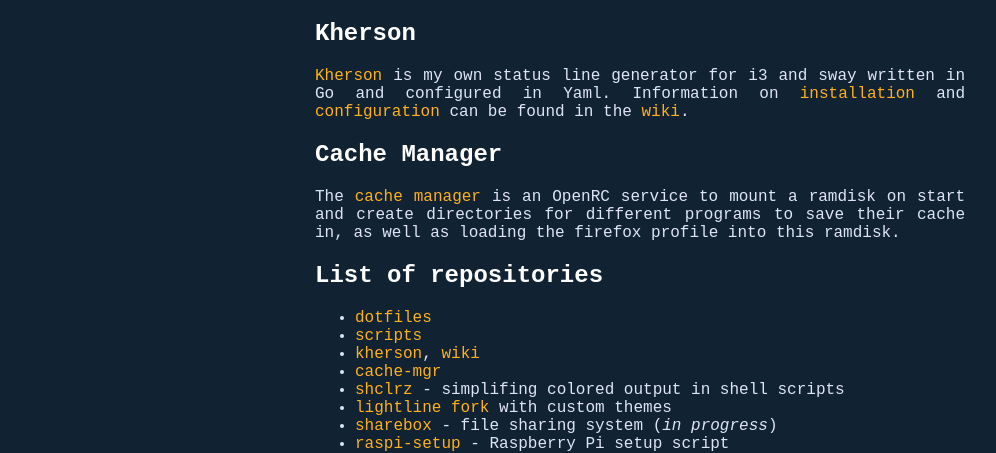
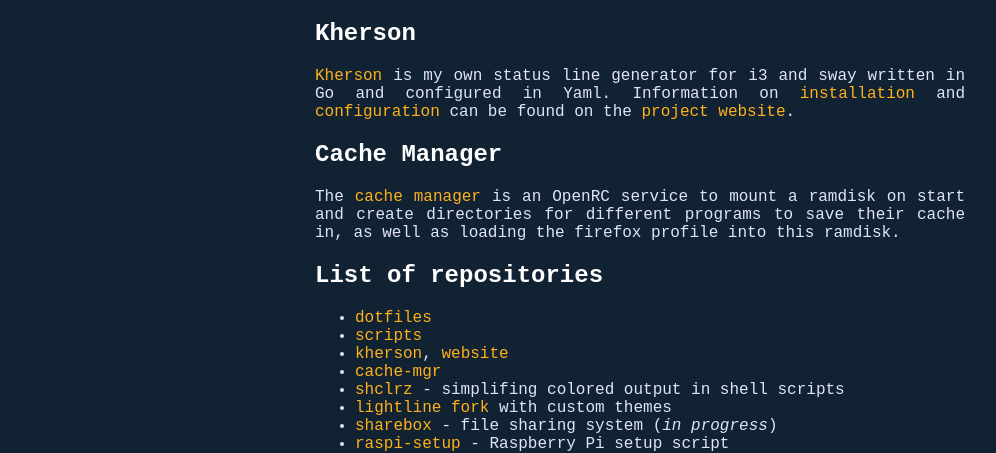
Before and after one commit to alexcoder04/in-finit-y, a Jekyll site: the page built from index.md, in a window 1280 px wide. Shown: the part 437-890 px from the top of the page, without its empty margins (0-996 px from the left). Built offline with Jekyll 4.4.1, drawn with Linux system fonts in a browser that asks for light colours; our own code applies the rules of GitHub Pages for plain Markdown files; the repository's description, which GitHub fills in, is left out.

Commit message:
update kherson links

```diff
--- a/_sass/colors.scss
+++ b/_sass/colors.scss
@@ -1,5 +1,5 @@
 $color_black: #112233;
 $color_cyan: #2573c6;
-$color_light_grey: #a3b1c2;
+$color_dark_grey: #253647;
 $color_white: #e0e4fb;
 $color_yellow: #ffb11a;
--- a/_sass/mytheme.scss
+++ b/_sass/mytheme.scss
@@ -35,7 +35,7 @@ h3 {
 code {
   font-family: monospace;
   color: white;
-  background-color: $color_light_grey;
+  background-color: $color_dark_grey;
   color: white;
   padding: 0.1em 0.3em 0.1em 0.3em;
 }
@@ -50,6 +50,6 @@ code {
   max-width: 100vw;
       margin: 0;
       position: relative;
-      padding: 20px 5px 20px 5px;
+      padding: 20px 10px 20px 10px;
   }
 }
--- a/_sass/sidebar.scss
+++ b/_sass/sidebar.scss
@@ -9,5 +9,8 @@
 
   @media screen and (orientation: portait) {
     position: static;
+    width: auto;
+    max-width: 100vw;
+    padding: 10px;
   }
 }
--- a/index.md
+++ b/index.md
@@ -18,9 +18,9 @@ and background tasks and glue everything in my system together.
 
 [Kherson](https://github.com/alexcoder04/kherson) is my own status line generator
 for i3 and sway written in Go and configured in Yaml. Information on
-[installation](https://github.com/alexcoder04/kherson/wiki/Installation) and
-[configuration](https://github.com/alexcoder04/kherson/wiki/Configuration) can
-be found in the [wiki](https://github.com/alexcoder04/kherson/wiki).
+[installation](https://alexcoder04.github.io/kherson/Installation.html) and
+[configuration](https://alexcoder04.github.io/kherson/Configuration.html) can
+be found on the [project website](https://alexcoder04.github.io/kherson/).
 
 ## Cache Manager
 
@@ -32,7 +32,7 @@ their cache in, as well as loading the firefox profile into this ramdisk.
 
  - [dotfiles](https://github.com/alexcoder04/dotfiles)
  - [scripts](https://github.com/alexcoder04/scripts)
- - [kherson](https://github.com/alexcoder04/kherson), [wiki](https://github.com/alexcoder04/kherson/wiki)
+ - [kherson](https://github.com/alexcoder04/kherson), [website](https://alexcoder04.github.io/kherson/)
  - [cache-mgr](https://github.com/alexcoder04/cache-mgr)
  - [shclrz](https://github.com/alexcoder04/shclrz) - simplifing colored output in shell scripts
  - [lightline fork](https://github.com/alexcoder04/lightline.vim) with custom themes
```
Also changed, not shown: 1 other file.
